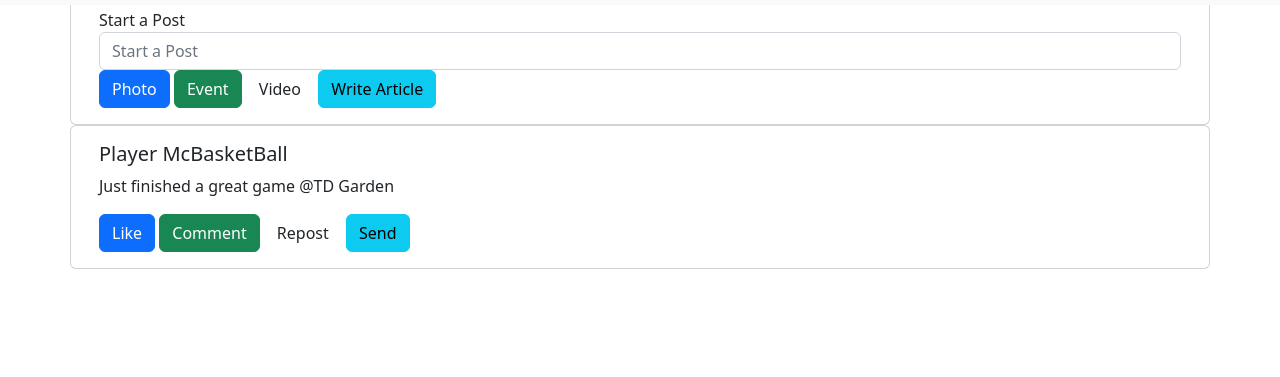
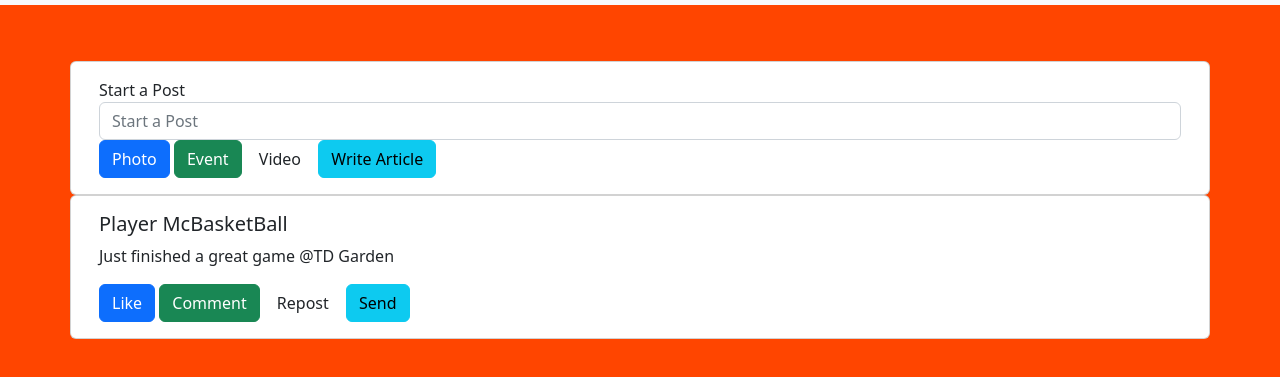
Before and after one commit to Christopher-Sampson/cs326-final-teamXI, a website: page homePageCoach.html in a window 1280 px wide. Shown: the part 67-444 px from the top of the page. Drawn offline with nearby package versions, Linux system fonts and the light colour scheme.

Commit message:
Background Color

```diff
--- a/homePageCoach.html
+++ b/homePageCoach.html
@@ -9,8 +9,9 @@
 
 
     <!-- scriqspts-->
+
+    <link href="https://cdn.jsdelivr.net/npm/bootstrap@5.2.2/dist/css/bootstrap.min.css" rel="stylesheet" integrity="sha384-Zenh87qX5JnK2Jl0vWa8Ck2rdkQ2Bzep5IDxbcnCeuOxjzrPF/et3URy9Bv1WTRi" crossorigin="anonymous">
     <link rel="stylesheet" href="style.css">
-    <link href="https://cdn.jsdelivr.net/npm/bootstrap@5.2.2/dist/css/bootstrap.min.css" rel="stylesheet" integrity="sha384-Zenh87qX5JnK2Jl0vWa8Ck2rdkQ2Bzep5IDxbcnCeuOxjzrPF/et3URy9Bv1WTRi" crossorigin="anonymous">
     <script src="jquery-3.6.1.min.js" ></script>
     <script src="https://cdn.jsdelivr.net/npm/popper.js@1.14.3/dist/umd/popper.min.js" integrity="sha384-ZMP7rVo3mIykV+2+9J3UJ46jBk0WLaUAdn689aCwoqbBJiSnjAK/l8WvCWPIPm49" crossorigin="anonymous"defer ></script>
     <script src="https://cdn.jsdelivr.net/npm/bootstrap@4.1.3/dist/js/bootstrap.min.js" integrity="sha384-ChfqqxuZUCnJSK3+MXmPNIyE6ZbWh2IMqE241rYiqJxyMiZ6OW/JmZQ5stwEULTy" crossorigin="anonymous"defer ></script>
@@ -27,7 +28,7 @@
   <header>
     <div id = "navbar"></div>
   </header>
-  <body>
+  <body style="background-color: orangered; padding-top: 5em;" >
 
 
 
@@ -35,7 +36,6 @@
     <div class="container py-5">
 
       <div class="row">
-
 
         <div class="card w-100">
           <div class="card-body">
```
